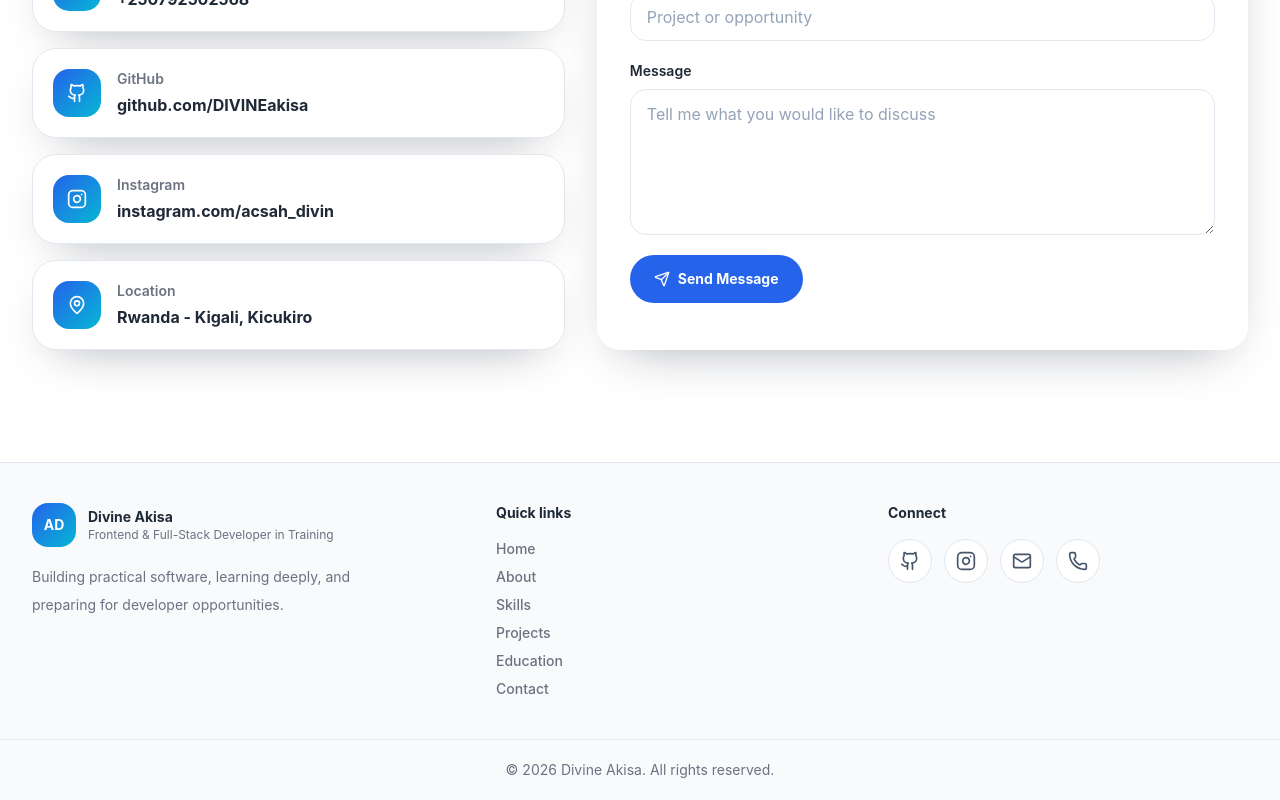
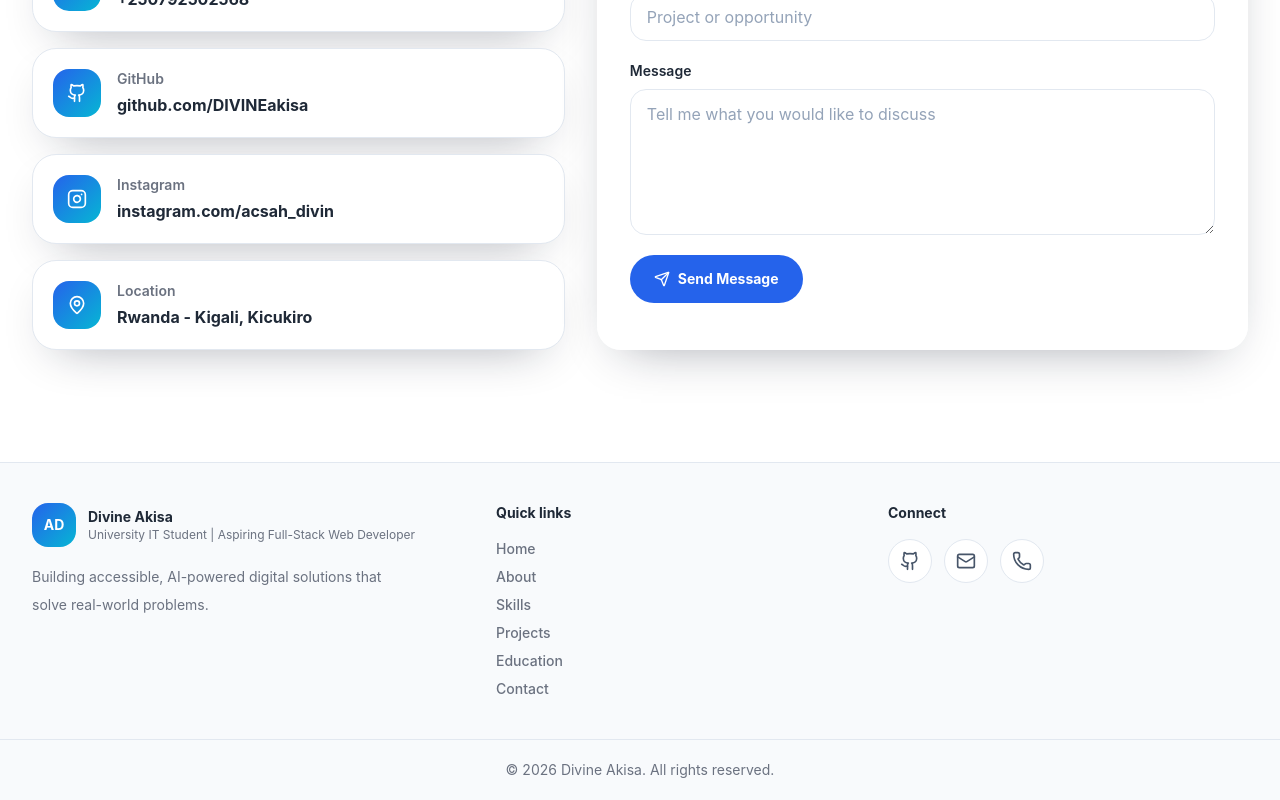
Before and after one commit to DIVINEakisa/portfolio, a React (Vite) app: page / in a window 1280 px wide. Shown: the part 5326-6126 px from the top of the page. Built offline with nearby package versions, Linux system fonts and the light colour scheme.

Commit message:
Update portfolio

```diff
--- a/src/components/layout/Footer.jsx
+++ b/src/components/layout/Footer.jsx
@@ -1,9 +1,9 @@
-import { Github, Instagram, Mail, Phone } from "lucide-react";
+import { Github, Linkedin, Mail, Phone } from "lucide-react";
 import { owner, socialLinks } from "../../data/portfolio.js";
 
 const iconMap = {
   github: Github,
-  instagram: Instagram,
+  linkedin: Linkedin,
   phone: Phone,
   mail: Mail
 };
@@ -19,11 +19,11 @@ export default function Footer({ navItems }) {
             </span>
             <span>
               <span className="block text-sm font-bold text-ink dark:text-white">{owner.name}</span>
-              <span className="block text-xs text-muted dark:text-slate-400">{owner.title}</span>
+              <span className="block text-xs text-muted dark:text-slate-400">{owner.role}</span>
             </span>
           </a>
           <p className="mt-4 max-w-sm text-sm leading-7 text-muted dark:text-slate-400">
-            Building practical software, learning deeply, and preparing for developer opportunities.
+            Building accessible, AI-powered digital solutions that solve real-world problems.
           </p>
         </div>
 
@@ -47,6 +47,7 @@ export default function Footer({ navItems }) {
           <div className="mt-4 flex gap-3">
             {socialLinks.map((link) => {
               const Icon = iconMap[link.icon];
+              if (!Icon) return null;
               return (
                 <a
                   key={link.label}
```
